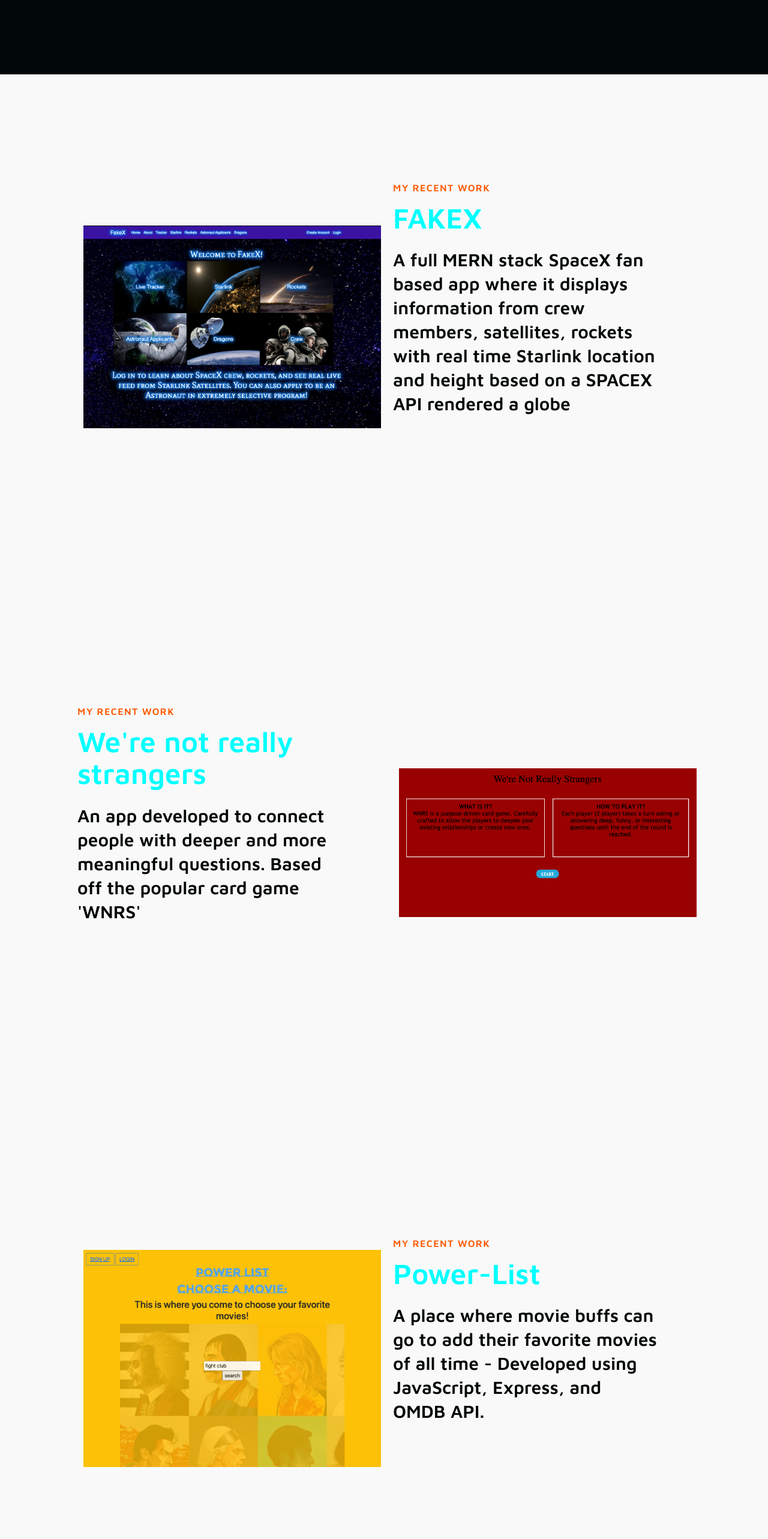
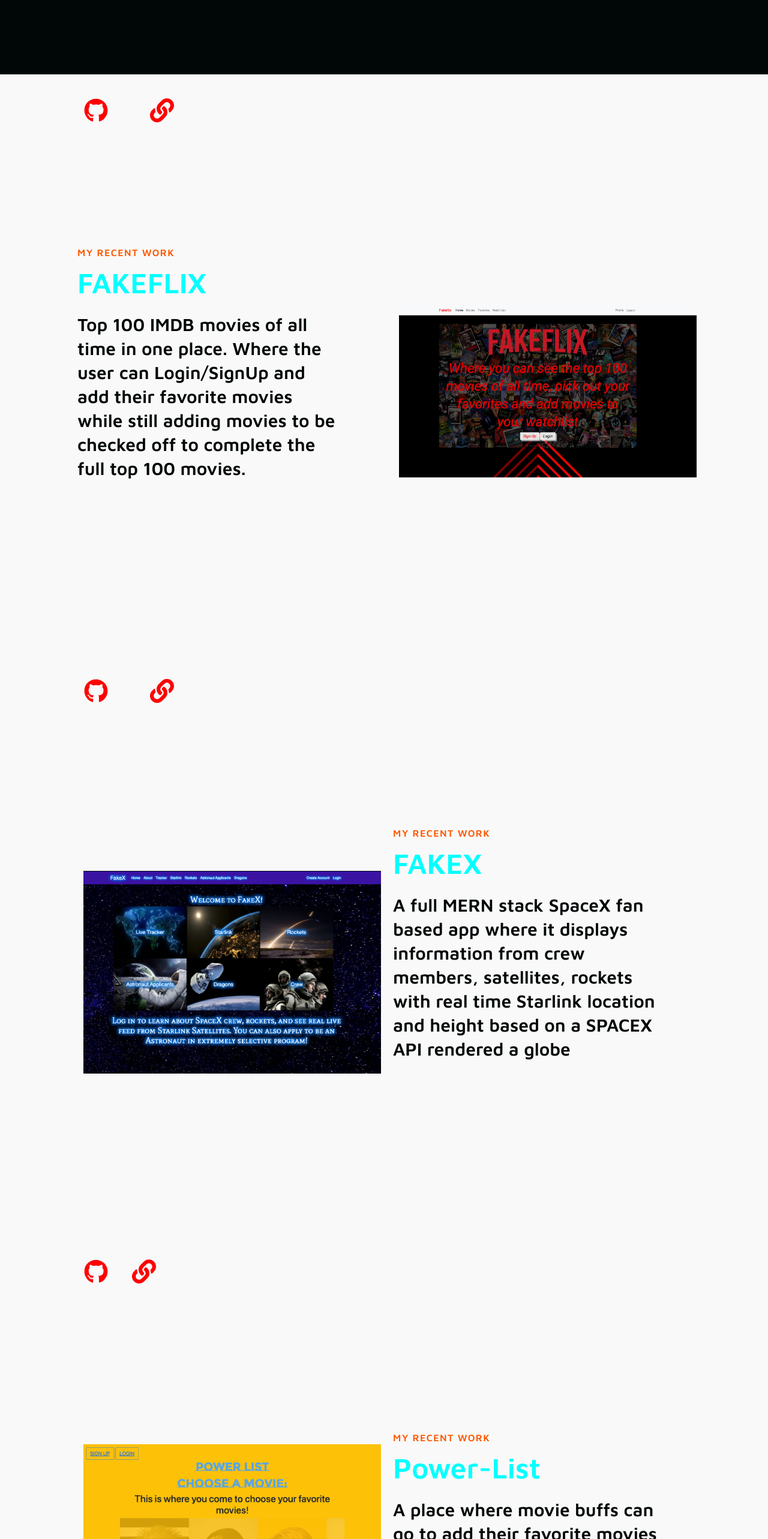
Before and after one commit to vinnyvilasboa/my-portfolio, a React (Create React App) app: page / in a window 1280 px wide. Shown: the part 2520-5086 px from the top of the page at 60% size. Built offline with nearby package versions, Linux system fonts and the light colour scheme.

Commit message:
added links to github and page

```diff
--- /dev/null
+++ b/src/components/FakeFlix/FlixElements.jsx
@@ -0,0 +1,49 @@
+import styled from 'styled-components';
+// import { Link } from 'react-router-dom';
+
+export const LinksContainer = styled.footer`
+  background-color: #f9f9f9;
+`;
+
+export const LinksWrap = styled.div`
+  padding: 20px 10px;
+  display: flex;
+  flex-direction: column;
+  justify-content: center;
+  align-items: center;
+  max-width: 1100px;
+  margin: 0 auto;
+`;
+
+export const SocialMedia = styled.section`
+  max-width: 1000px;
+  width: 100%;
+`;
+
+export const SocialMediaWrap = styled.div`
+  display: flex;
+  justify-content: space-between;
+  align-items: center;
+  max-width: 1100px;
+  margin: 20px auto 0 auto;
+
+  @media screen and (max-width: 820px) {
+    flex-direction: column;
+  }
+`;
+
+export const SocialIcons = styled.div`
+  display: flex;
+  justify-content: space-between;
+  align-items: center;
+  width: 150px;
+
+`;
+
+export const SocialIconLink = styled.a`
+  color: red;
+  font-size: 40px;
+  @media screen and (max-width: 820px) {
+    flex-direction: column;
+  }
+`;
--- /dev/null
+++ b/src/components/FakeFlix/index.jsx
@@ -0,0 +1,40 @@
+import React from 'react'
+import {
+    FaLink,
+    FaGithub
+} from 'react-icons/fa';
+
+import {
+LinksContainer,
+LinksWrap,
+SocialMedia,
+SocialMediaWrap,
+SocialIcons,
+SocialIconLink
+}
+
+from './FlixElements'
+
+const FakeFlix = () => {
+    return (
+    <LinksContainer>
+    <LinksWrap>
+    <SocialMedia>
+                    <SocialMediaWrap>
+                        <SocialIcons>
+                            <SocialIconLink href='https://github.com/brandonhall96/fakeflix' target='_blank' aria-label='Github'>
+                                <FaGithub />
+                            </SocialIconLink>
+                            <SocialIconLink href='https://young-basin-22033.herokuapp.com/' target='_blank' aria-label='Link'>
+                                <FaLink />
+                            </SocialIconLink>
+                        </SocialIcons>
+                    </SocialMediaWrap>
+                </SocialMedia>
+
+    </LinksWrap>
+    </LinksContainer>
+    )
+}
+
+export default FakeFlix
--- /dev/null
+++ b/src/components/FakeX/FakeXElements.jsx
@@ -0,0 +1,49 @@
+import styled from 'styled-components';
+// import { Link } from 'react-router-dom';
+
+export const LinksContainer = styled.footer`
+  background-color: #f9f9f9;
+`;
+
+export const LinksWrap = styled.div`
+  padding: 20px 10px;
+  display: flex;
+  flex-direction: column;
+  justify-content: center;
+  align-items: center;
+  max-width: 1100px;
+  margin: 0 auto;
+`;
+
+export const SocialMedia = styled.section`
+  max-width: 1000px;
+  width: 100%;
+`;
+
+export const SocialMediaWrap = styled.div`
+  display: flex;
+  justify-content: space-between;
+  align-items: center;
+  max-width: 1100px;
+  margin: 20px auto 0 auto;
+
+  @media screen and (max-width: 820px) {
+    flex-direction: column;
+  }
+`;
+
+export const SocialIcons = styled.div`
+  display: flex;
+  justify-content: space-between;
+  align-items: center;
+  width: 150px;
+
+`;
+
+export const SocialIconLink = styled.a`
+  color: red;
+  font-size: 40px;
+  @media screen and (max-width: 820px) {
+    flex-direction: column;
+  }
+`;
--- /dev/null
+++ b/src/components/FakeX/index.jsx
@@ -0,0 +1,40 @@
+import React from 'react'
+import {
+    FaLink,
+    FaGithub
+} from 'react-icons/fa';
+
+import {
+LinksContainer,
+LinksWrap,
+SocialMedia,
+SocialMediaWrap,
+SocialIcons,
+SocialIconLink
+}
+
+from './FakeXElements'
+
+const FakeX = () => {
+    return (
+    <LinksContainer>
+    <LinksWrap>
+    <SocialMedia>
+                    <SocialMediaWrap>
+                        <SocialIcons>
+                            <SocialIconLink href='https://github.com/brandonhall96/react-project-3' target='_blank' aria-label='Github'>
+                                <FaGithub />
+                            </SocialIconLink>
+                            <SocialIconLink href='http://fakex-react.herokuapp.com/' target='_blank' aria-label='Link'>
+                                <FaLink />
+                            </SocialIconLink>
+                        </SocialIcons>
+                    </SocialMediaWrap>
+                </SocialMedia>
+
+    </LinksWrap>
+    </LinksContainer>
+    )
+}
+
+export default FakeX
--- a/src/components/InfoSection/Data.jsx
+++ b/src/components/InfoSection/Data.jsx
@@ -6,7 +6,6 @@ export const homeObjOne = {
     topLine: '',
     headline: 'About Me' ,
     description: "I come from a non-traditional background of nutritional coaching and personal training. However my passion has always been helping people, problem solving, team building and overall seeing how things tick - which I believe is what Software Engineering is all about. I love creating web designs around space, the film industry, health & fitness, and any technology to improve someone's life.",
-
     imgStart: false,
     img: require('../../images/sitting.svg').default,
     alt: 'aboutme!',
@@ -22,8 +21,8 @@ export const homeObjTwo = {
     lightTextDesc: false,
     topLine: 'MY RECENT WORK',
     headline: 'FAKEX',
+    link: 'fakex-react.herokuapp.com',
     description: " A full MERN stack SpaceX fan based app where it displays information from crew members, satellites, rockets with real time Starlink location and height based on a SPACEX API rendered a globe",
-
     imgStart: true,
     img: require('../../images/fakex.png').default,
     alt: 'aboutme',
--- a/src/components/InfoSection/InfoElements.jsx
+++ b/src/components/InfoSection/InfoElements.jsx
@@ -84,6 +84,9 @@ font-size: 30px;
 line-height: 40px;
 color: black;
 color: ${({darkText})=> (darkText ? '#010606' : '#fff')};
+@media screen and (max-width: 480px) {
+    font-size: 18px;
+}
 `
 
 export const ImgWrap = styled.div`
--- /dev/null
+++ b/src/components/PowerList/PowerElements.jsx
@@ -0,0 +1,49 @@
+import styled from 'styled-components';
+// import { Link } from 'react-router-dom';
+
+export const LinksContainer = styled.footer`
+  background-color: #f9f9f9;
+`;
+
+export const LinksWrap = styled.div`
+  padding: 20px 10px;
+  display: flex;
+  flex-direction: column;
+  justify-content: center;
+  align-items: center;
+  max-width: 1100px;
+  margin: 0 auto;
+`;
+
+export const SocialMedia = styled.section`
+  max-width: 1000px;
+  width: 100%;
+`;
+
+export const SocialMediaWrap = styled.div`
+  display: flex;
+  justify-content: space-between;
+  align-items: center;
+  max-width: 1100px;
+  margin: 20px auto 0 auto;
+
+  @media screen and (max-width: 820px) {
+    flex-direction: column;
+  }
+`;
+
+export const SocialIcons = styled.div`
+  display: flex;
+  justify-content: space-between;
+  align-items: center;
+  width: 120px;
+
+`;
+
+export const SocialIconLink = styled.a`
+  color: red;
+  font-size: 40px;
+  @media screen and (max-width: 820px) {
+    flex-direction: column;
+  }
+`;
--- /dev/null
+++ b/src/components/PowerList/index.jsx
@@ -0,0 +1,40 @@
+import React from 'react'
+import {
+    FaLink,
+    FaGithub
+} from 'react-icons/fa';
+
+import {
+LinksContainer,
+LinksWrap,
+SocialMedia,
+SocialMediaWrap,
+SocialIcons,
+SocialIconLink
+}
+
+from './PowerElements'
+
+const PowerList = () => {
+    return (
+    <LinksContainer>
+    <LinksWrap>
+    <SocialMedia>
+                    <SocialMediaWrap>
+                        <SocialIcons>
+                            <SocialIconLink href='https://github.com/vinnyvilasboa/power-list' target='_blank' aria-label='Github'>
+                                <FaGithub />
+                            </SocialIconLink>
+                            <SocialIconLink href='https://powerlist.herokuapp.com/' target='_blank' aria-label='Link'>
+                                <FaLink />
+                            </SocialIconLink>
+                        </SocialIcons>
+                    </SocialMediaWrap>
+                </SocialMedia>
+
+    </LinksWrap>
+    </LinksContainer>
+    )
+}
+
+export default PowerList
--- /dev/null
+++ b/src/components/WNRS/StrangersElements.jsx
@@ -0,0 +1,49 @@
+import styled from 'styled-components';
+// import { Link } from 'react-router-dom';
+
+export const LinksContainer = styled.footer`
+  background-color: #f9f9f9;
+`;
+
+export const LinksWrap = styled.div`
+  padding: 20px 10px;
+  display: flex;
+  flex-direction: column;
+  justify-content: center;
+  align-items: center;
+  max-width: 1100px;
+  margin: 0 auto;
+`;
+
+export const SocialMedia = styled.section`
+  max-width: 1000px;
+  width: 100%;
+`;
+
+export const SocialMediaWrap = styled.div`
+  display: flex;
+  justify-content: space-between;
+  align-items: center;
+  max-width: 1100px;
+  margin: 20px auto 0 auto;
+
+  @media screen and (max-width: 820px) {
+    flex-direction: column;
+  }
+`;
+
+export const SocialIcons = styled.div`
+  display: flex;
+  justify-content: space-between;
+  align-items: center;
+  width: 150px;
+
+`;
+
+export const SocialIconLink = styled.a`
+  color: red;
+  font-size: 40px;
+  @media screen and (max-width: 820px) {
+    flex-direction: column;
+  }
+`;
--- /dev/null
+++ b/src/components/WNRS/index.jsx
@@ -0,0 +1,40 @@
+import React from 'react'
+import {
+    // FaLink,
+    FaGithub
+} from 'react-icons/fa';
+
+import {
+LinksContainer,
+LinksWrap,
+SocialMedia,
+SocialMediaWrap,
+SocialIcons,
+SocialIconLink
+}
+
+from './StrangersElements'
+
+const WNRS = () => {
+    return (
+    <LinksContainer>
+    <LinksWrap>
+    <SocialMedia>
+                    <SocialMediaWrap>
+                        <SocialIcons>
+                            <SocialIconLink href='https://github.com/vinnyvilasboa/WNRS' target='_blank' aria-label='Github'>
+                                <FaGithub />
+                            </SocialIconLink>
+                            {/* <SocialIconLink href='https://young-basin-22033.herokuapp.com/' target='_blank' aria-label='Link'>
+                                <FaLink />
+                            </SocialIconLink> */}
+                        </SocialIcons>
+                    </SocialMediaWrap>
+                </SocialMedia>
+
+    </LinksWrap>
+    </LinksContainer>
+    )
+}
+
+export default WNRS
--- a/src/pages/index.jsx
+++ b/src/pages/index.jsx
@@ -6,6 +6,11 @@ import InfoSection from '../components/InfoSection';
 import {homeObjOne, homeObjTwo, homeObjThree, homeObjFour, homeObjFive, homeObjSeven} from '../components/InfoSection/Data.jsx'
 import Services from '../components/Services '
 import Footer from '../components/Footer'
+import FakeFlix from '../components/FakeFlix'
+import PowerList from '../components/PowerList'
+import FakeX from '../components/FakeX'
+import WNRS from '../components/WNRS'
+
 // import sitting from '../images/sitting.svg'
 
 
@@ -25,10 +30,15 @@ const Home = () => {
             <Footer />
             <InfoSection {...homeObjOne} />
             <Services />
+            <FakeFlix />
+            <InfoSection {...homeObjFive}/>
+            <FakeX />
             <InfoSection {...homeObjTwo}/>
+            <PowerList />
+            <InfoSection {...homeObjFour}/>
+            <WNRS />
             <InfoSection {...homeObjThree}/>
-            <InfoSection {...homeObjFour}/>
-            <InfoSection {...homeObjFive}/>
+
 
         </>
     )
```
Also changed, not shown: src/components/InfoSection/index.jsx (+7 -13 lines).
